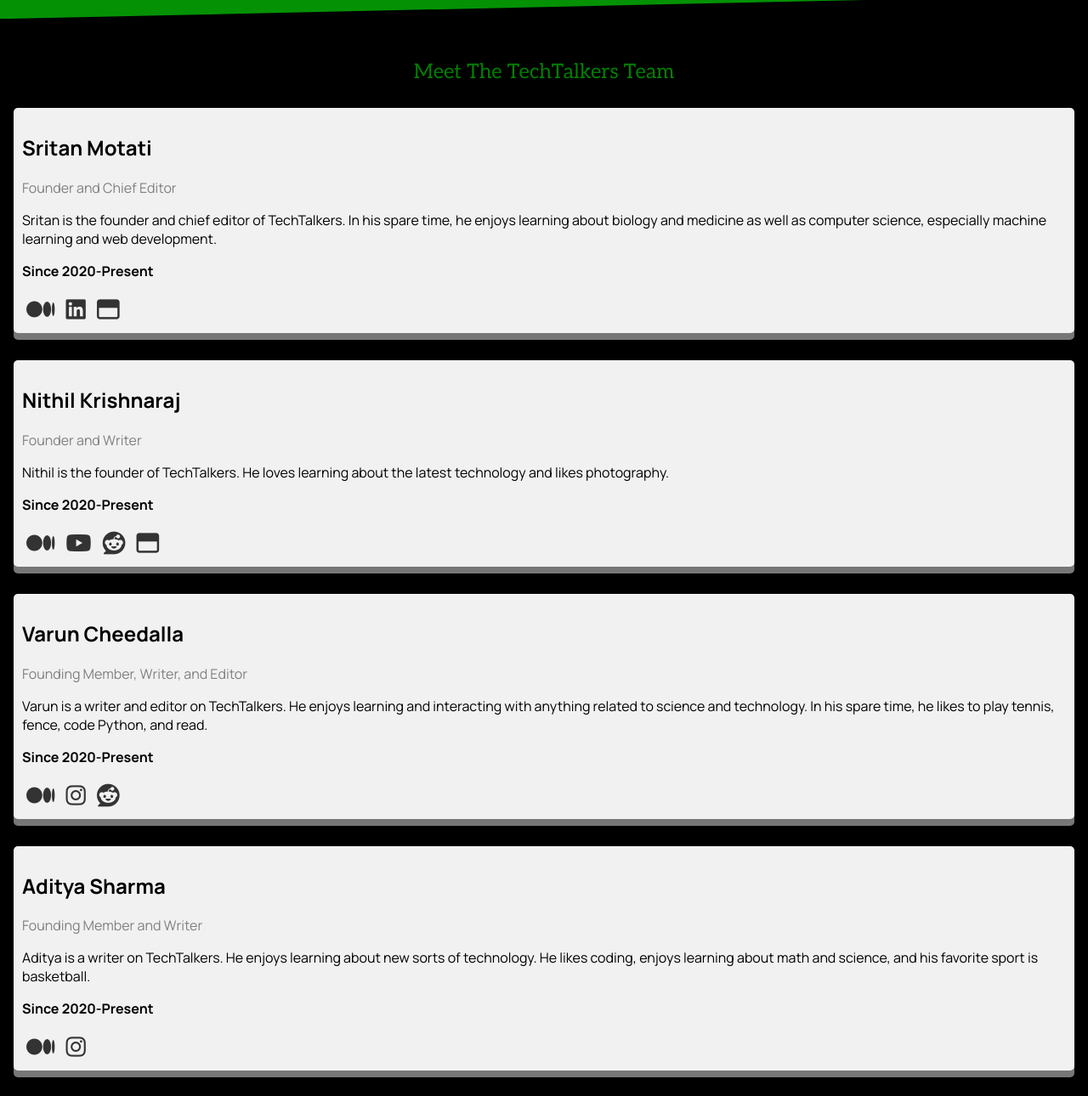
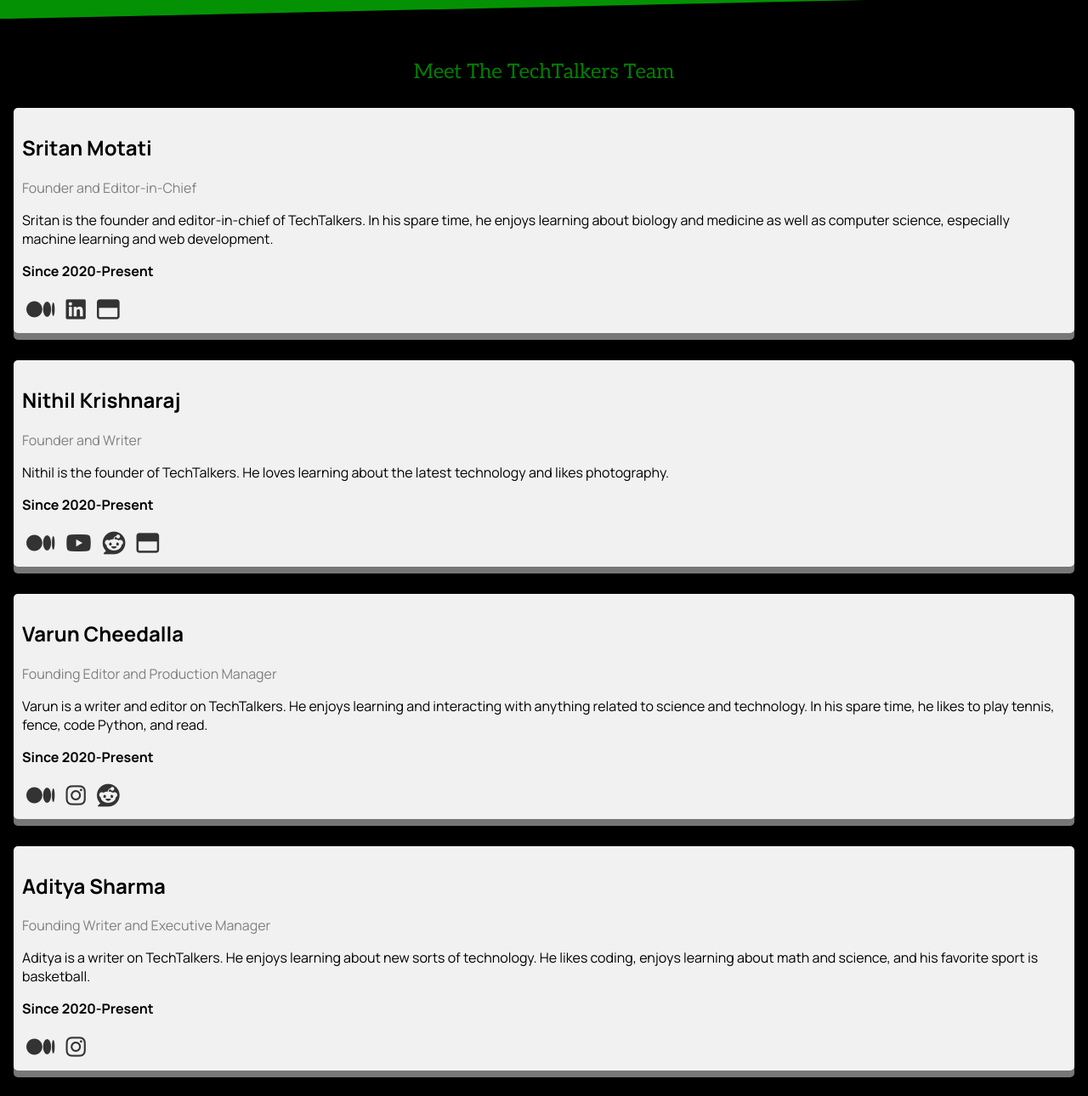
Before and after one commit to techtalkers/techtalkers.github.io, a website: page about/index.html in a window 1280 px wide. Shown: the part 560-1850 px from the top of the page at 85% size. Drawn offline with Linux system fonts and the light colour scheme.

Commit message:
Update index.html

```diff
--- a/about/index.html
+++ b/about/index.html
@@ -35,8 +35,8 @@
         <div class="column">
           <div class="card">
               <h2>Sritan Motati</h2>
-              <p class="title">Founder and Chief Editor</p>
-              <p>Sritan is the founder and chief editor of TechTalkers.
+              <p class="title">Founder and Editor-in-Chief</p>
+              <p>Sritan is the founder and editor-in-chief of TechTalkers.
                 In his spare time, he enjoys learning about biology and medicine as well as computer science, especially machine learning and web development.</p>
               <p><b>Since 2020-Present</b></p>
               <a href='https://medium.com/@sritanmotati' target='_blank'><i class="fab fa-medium-m"></i></a>
@@ -62,7 +62,7 @@
         <div class="column">
           <div class="card">
               <h2>Varun Cheedalla</h2>
-              <p class="title">Founding Member, Writer, and Editor</p>
+              <p class="title">Founding Editor and Production Manager</p>
               <p>Varun is a writer and editor on TechTalkers. He enjoys learning and interacting with anything related to science and technology. In his spare time, he likes to play tennis, fence, code Python, and read.</p>
               <p><b>Since 2020-Present</b></p>
               <a href='https://medium.com/@vscheedalla' target='_blank'><i class="fab fa-medium-m"></i></a>
@@ -74,7 +74,7 @@
         <div class="column">
           <div class="card">
               <h2>Aditya Sharma</h2>
-              <p class="title">Founding Member and Writer</p>
+              <p class="title">Founding Writer and Executive Manager</p>
               <p>Aditya is a writer on TechTalkers. He enjoys learning about new sorts of technology. He likes coding, enjoys learning about math and science, and his favorite sport is basketball.</p>
               <p><b>Since 2020-Present</b></p>
               <a href='https://medium.com/@adisharmaaa123' target='_blank'><i class="fab fa-medium-m"></i></a>
```
